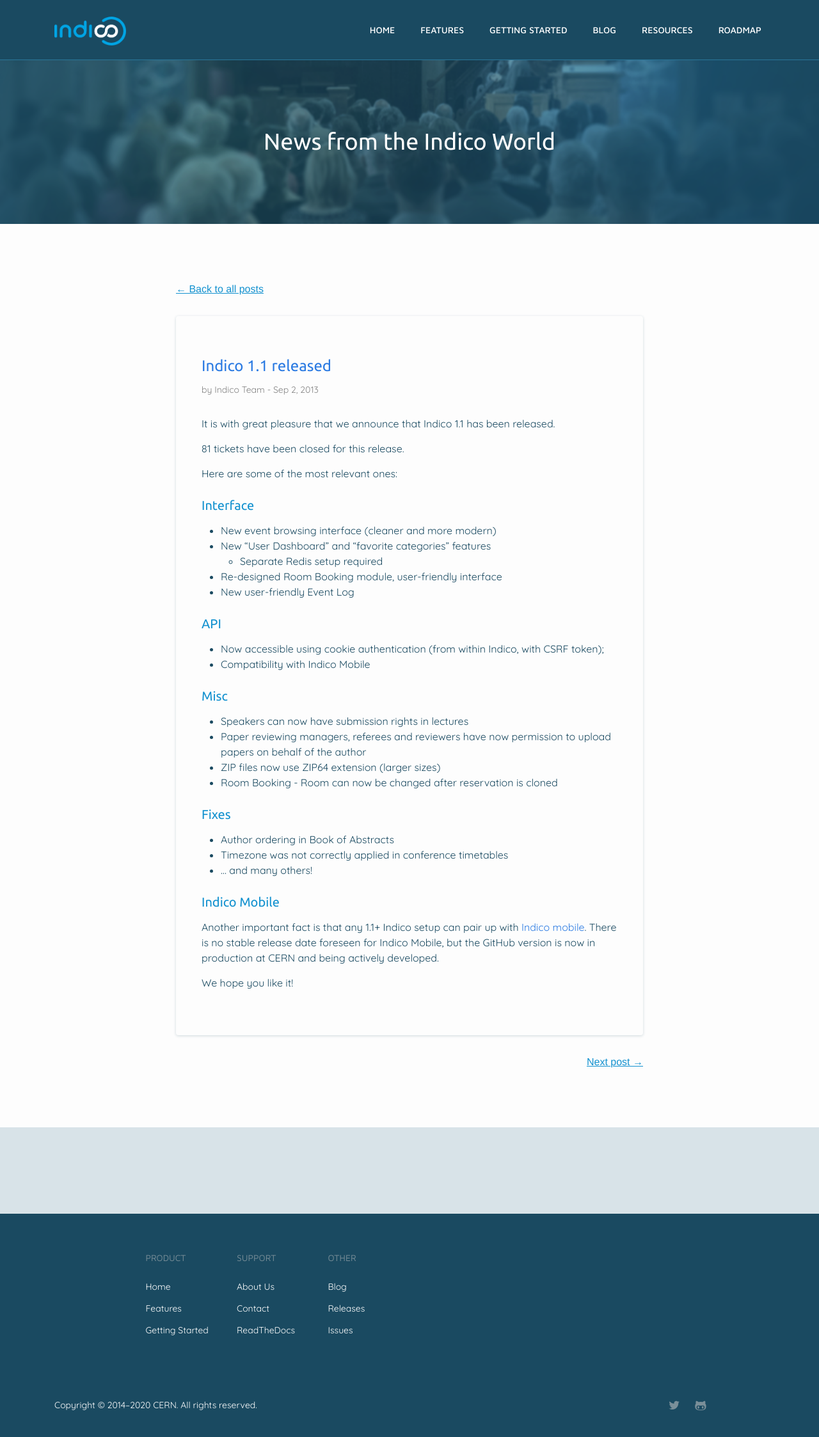
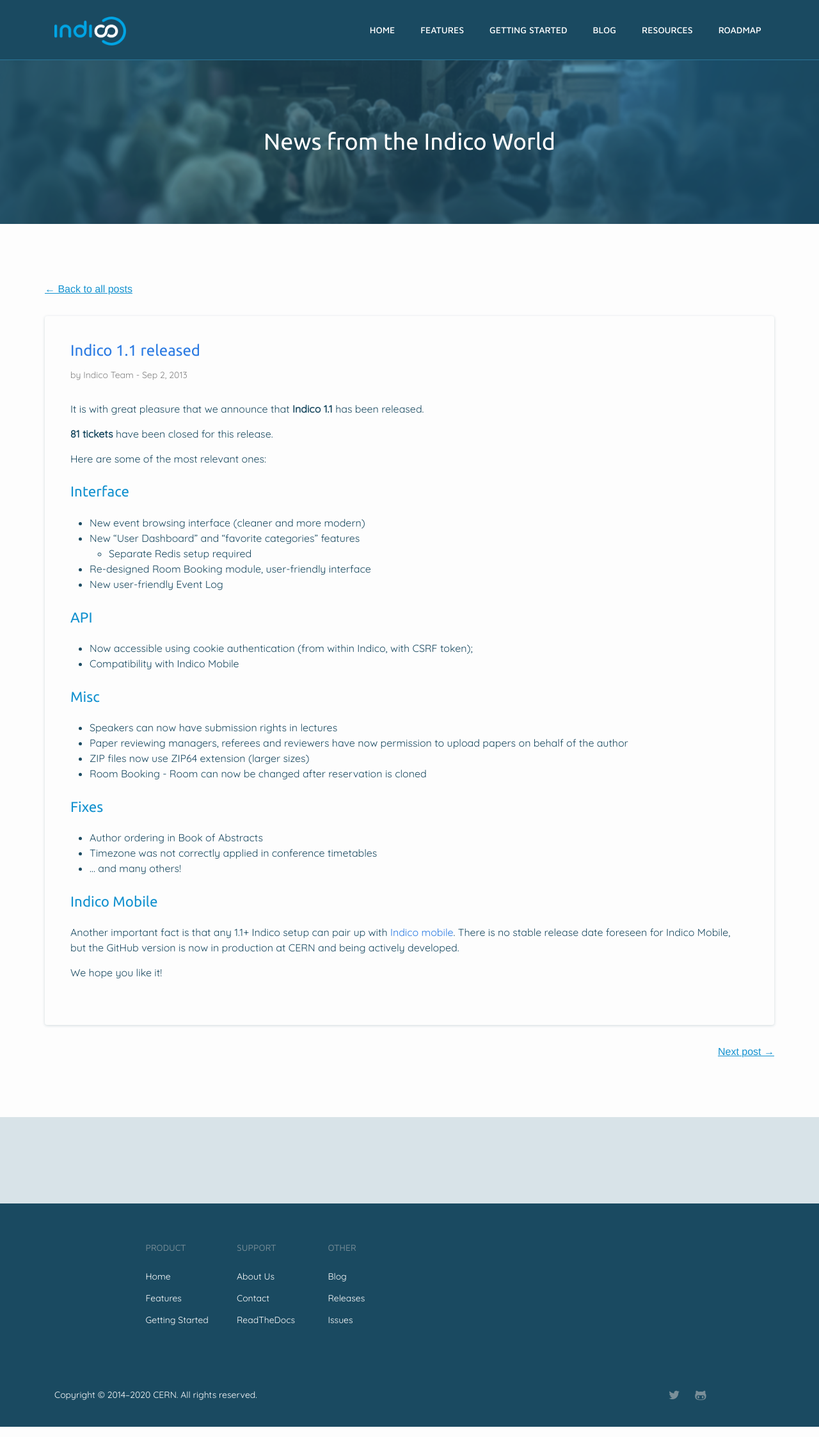
Before and after one commit to indico/indico.github.io, a Jekyll site: the page built from _posts/2013-09-02-indico-1-1-released.markdown, in a window 1280 px wide. Shown: the whole page at 64% size. Built offline with Jekyll 4.4.1, drawn with Linux system fonts in a browser that asks for light colours; nearby versions of some CDN libraries; comment, search, counter and statistics services are not loaded.

Commit message:
Improve formatting of blog posts

```diff
--- a/_layouts/blog_default.html
+++ b/_layouts/blog_default.html
@@ -11,7 +11,7 @@
 <section class="blog-section">
     <div class="section-content container">
         <div class="row">
-            <div class="col-md-8 col-12 block-center">
+            <div class="col-md-16 col-16 block-center">
                 {{ content }}
             </div>
         </div>
--- a/_sass/indico.scss
+++ b/_sass/indico.scss
@@ -79,6 +79,10 @@
     &:hover {
         text-decoration: none;
     }
+}
+
+b, strong {
+    font-weight: bold !important;
 }
 
 .dark-overlay {
@@ -357,17 +361,41 @@
     font-family: $quicksand;
     color: $blue-darker;
 
-    h1, h2, h3 {
+    %headers {
+        margin-top: 1.2em;
+        margin-bottom: 1em;
+    }
+
+    .post-header h1 {
+        margin-top: 0;
+        margin-bottom: 0.5em;
+    }
+
+    h1 {
+        @extend %headers;
         font-family: $ubuntu;
-        font-size: 20px;
-        line-height: 25px;
+        font-size: 1.6em;
         color: $blue-cern-dark;
-        margin-top: 25px;
+    }
+
+    h2 {
+        @extend %headers;
+        font-family: $ubuntu;
+        font-size: 1.4em;
+        color: $blue-cern-dark;
+
     }
 
     h3 {
-        font-size: 18px;
+        @extend %headers;
+        font-size: 1.2em;
         color: $blue-cern;
+    }
+
+    h4 {
+        @extend %headers;
+        font-size: 1.1em;
+        color: $blue-gray;
     }
 }
 
@@ -397,6 +425,8 @@
 
     img {
         cursor: pointer;
+        display: block;
+        margin: 2em auto;
         box-shadow: 0 2px 4px 0 rgba(0, 0, 0, 0.2), 0 0 0 0 rgba(0, 0, 0, 0.2);
     }
 
```
